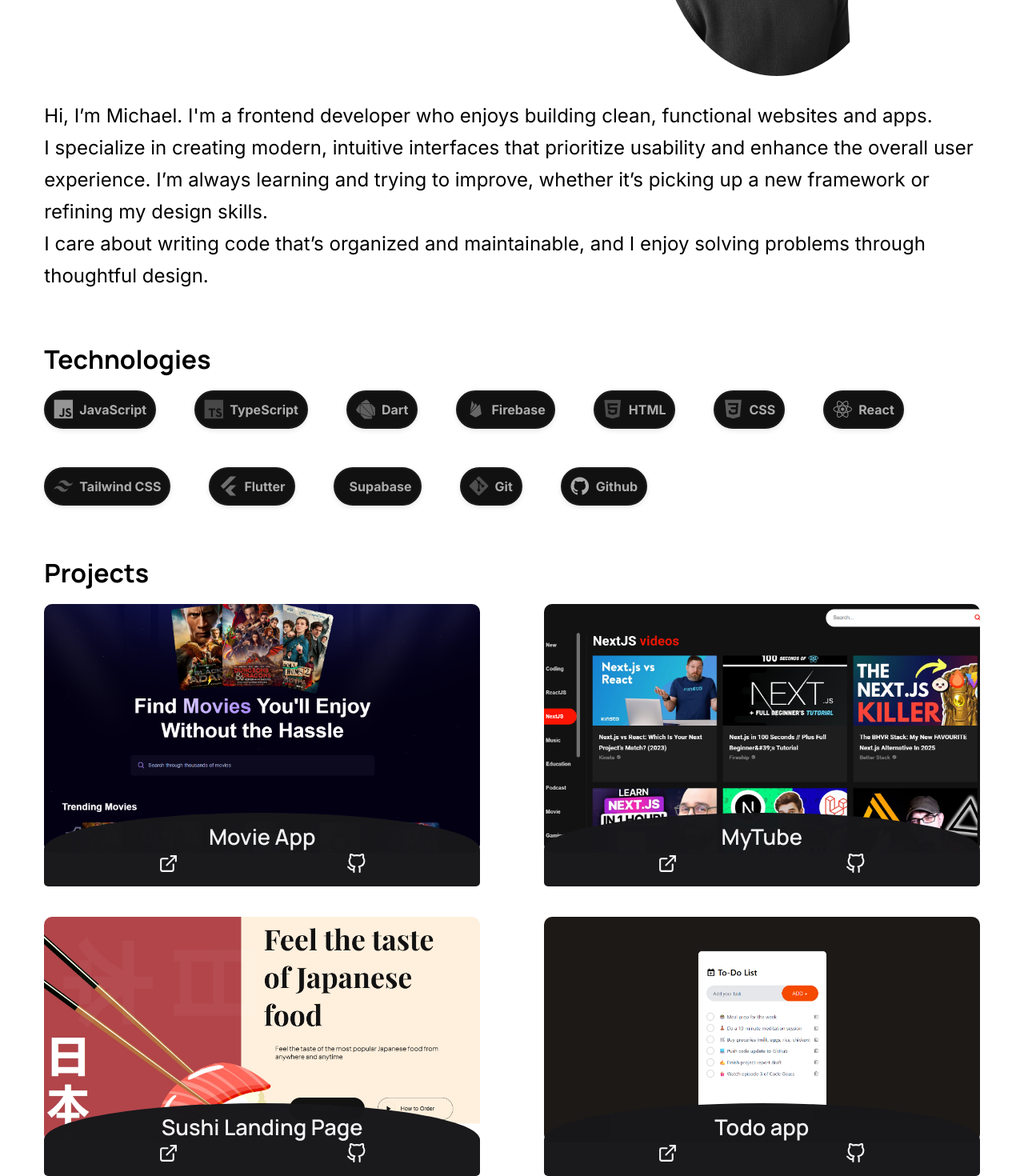
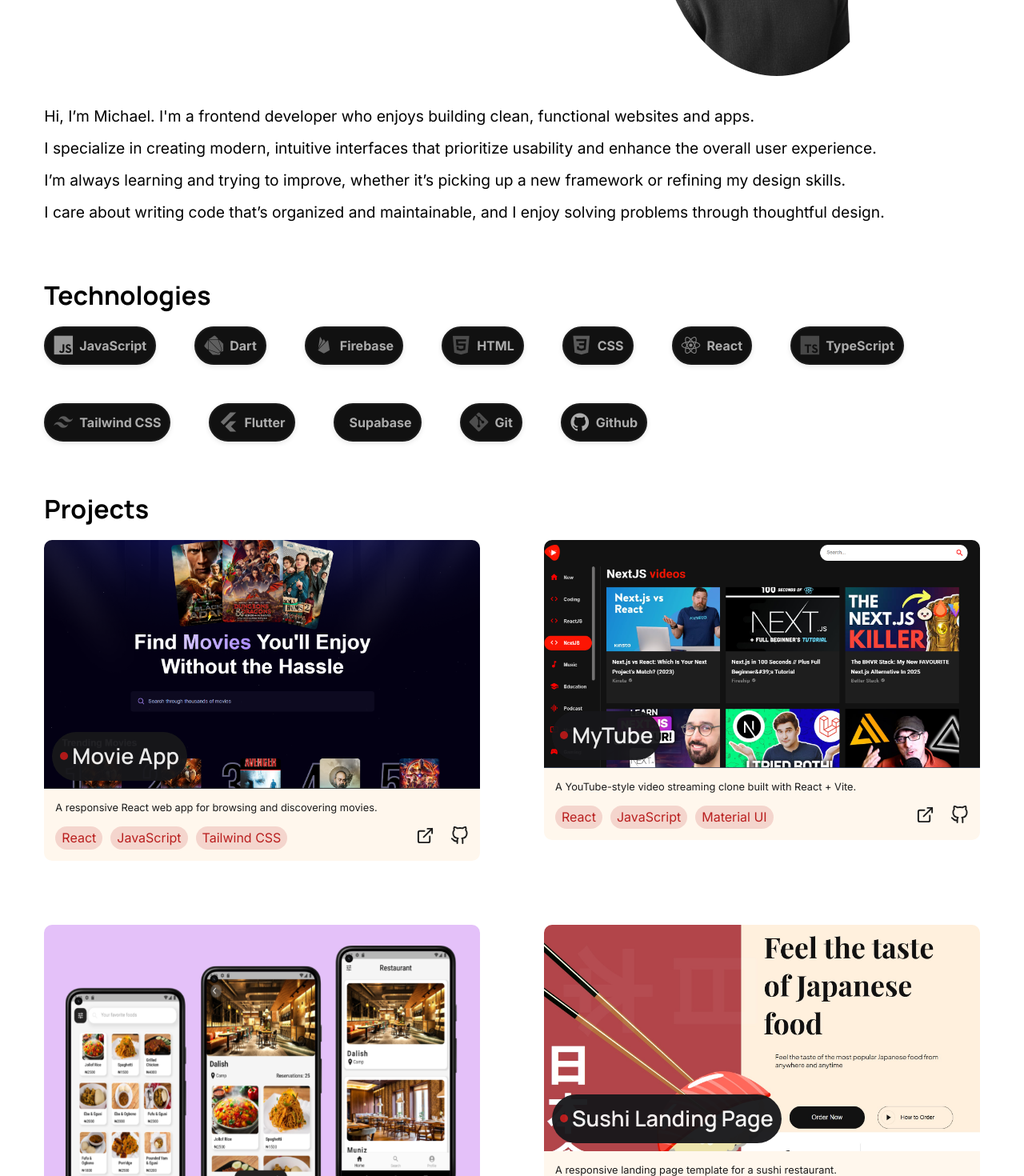
Before and after one commit to msamichael/micky, a React (Vite) app: page / in a window 1280 px wide. Shown: the part 380-1850 px from the top of the page at 80% size. Built offline with nearby package versions, Linux system fonts and the light colour scheme.

Commit message:
redesign project card

```diff
--- a/src/components/ProjectCard.jsx
+++ b/src/components/ProjectCard.jsx
@@ -1,21 +1,52 @@
 import React from "react";
-import { FiGithub, FiExternalLink} from "react-icons/fi";
+import { FiGithub, FiExternalLink } from "react-icons/fi";
 
-const ProjectCard = ({projectName, projectImage,projectLink, projectGithub}) => {
+const ProjectCard = ({
+  projectName,
+  projectImage,
+  projectLink,
+  projectGithub,
+  projectDesc,
+  toolList,
+}) => {
   return (
-      <div className="project-card">
-        <img src={projectImage} alt="movie-app" />
-        <div className="project-details">
-          <h3>{projectName}</h3>
+    <div className="project-card">
+      <div className="project-mainview">
+        <img src={projectImage} alt="project image" />
+        <div className="proj-name-bg">
+          <h3 className="project-name">{projectName}</h3>
+        </div>
+      </div>
+      <div className="project-details">
+        <p className="description">
+          {projectDesc}        </p>
+
+        <div className="project-footer">
+
+            <ul className="tools">
+
+              {toolList.map((tool) => (
+                <li className="tool-card"><p>
+
+                  {tool}
+                  </p>
+                  </li>
+              ))}
+
+            </ul>
+
+
           <div className="links">
-
-            <a href={projectLink} target="_blank" rel="noopener noreferrer"><FiExternalLink size={25}  /></a>
-            <a href={projectGithub} target="_blank" rel="noopener noreferrer"><FiGithub size={25} /></a>
-
+            {projectLink && <a href={projectLink} target="_blank" rel="noopener noreferrer">
+              <FiExternalLink size={23} color="#1A1A1A"/>
+            </a>}
+            <a href={projectGithub} target="_blank" rel="noopener noreferrer">
+              <FiGithub size={23} color="#1A1A1A"/>
+            </a>
           </div>
         </div>
       </div>
-
+    </div>
   );
 };
 
--- a/src/index.css
+++ b/src/index.css
@@ -1,10 +1,11 @@
 :root {
-  font-family: 'Inter', sans-serif;
+  font-family: "Inter", sans-serif;
   line-height: 1.5;
   font-weight: 400;
 
   color-scheme: light dark;
 
+  --primary-color: #f8470e;
 
   font-synthesis: none;
   text-rendering: optimizeLegibility;
@@ -18,42 +19,39 @@
   display: none;
 }
 
-
-
 * {
   margin: 0;
   padding: 0;
   box-sizing: border-box;
-
 }
 body {
   background-color: #ffffff;
   width: 100vw;
   color: black;
   overflow-x: hidden;
-
 }
 
 main {
   scrollbar-width: none;
   display: flex;
   flex-direction: column;
-  align-items: center;
   width: 100%;
   max-width: 1200px;
   margin: 0 auto;
   padding: 0 1.2%;
 }
 
-h1, h2, h3 {
-  font-family: 'Manrope', sans-serif;
+h1,
+h2,
+h3 {
+  font-family: "Manrope", sans-serif;
 }
 
 a {
   color: #f5f5f5;
 }
 
-a:hover{
+a:hover {
   opacity: 70%;
 }
 /* Navigation bar */
@@ -70,41 +68,36 @@ nav {
   padding: 2rem 14rem 2rem 7rem;
 }
 
-nav h2{
+nav h2 {
   font-size: 1.7rem;
-  color: #f8470e;
+  color: var(--primary-color);
 }
 nav h2 span {
   color: black;
 }
 
-
-.nav-links{
+.nav-links {
   display: flex;
   gap: 3.5rem;
 }
 
-.nav-links li{
+.nav-links li {
   list-style: none;
-
-
-
 }
 .nav-links li a {
   text-decoration: none;
   position: relative;
-  font-size: 1.4rem;
+  font-size: 1.05rem;
   color: black;
   transition: 0.3s ease;
-
 }
 
 .nav-links li a:hover {
   color: #d4cfcf;
 }
 
-.nav-links li a::after{
-  content: '';
+.nav-links li a::after {
+  content: "";
   position: absolute;
   background-color: #f8470e;
   width: 120%;
@@ -114,28 +107,28 @@ nav h2 span {
   transition: 0.3s ease;
   transform: scaleX(0);
   transform-origin: left;
-
 }
 
 .nav-links li a:hover::after {
   transform: scaleX(1);
 }
 
-
-
 /* HERO SECTION */
 
-
+.home {
+  display: flex;
+  flex-direction: column;
+  }
 
 .home h2 {
   font-size: 5rem;
-
 }
-.home p {
-  font-size: 1.5rem;
+.home .about{
+  font-size: 1.2rem;
   line-height: 2.5rem;
+  text-align: start;
 }
-.home .intro{
+.home .intro {
   display: flex;
   align-items: center;
   justify-content: center;
@@ -143,28 +136,21 @@ transform: scaleX(1);
   margin-bottom: 30px;
   gap: 20vw;
   flex-wrap: wrap;
-
 }
 .home .intro-text {
   display: flex;
   flex-direction: column;
-
 }
-
-
-
 
 .home img {
   border-radius: 70%;
   max-width: 300px;
 }
 
-
 /* SKILLS */
 
-.skills{
+.skills {
   padding-top: 60px;
-
 }
 
 .skills h2 {
@@ -190,11 +176,10 @@ transform: scaleX(1);
   padding: 10px;
   filter: grayscale(100%) brightness(70%);
   transition: 0.3s ease;
-  box-shadow: 0 2px 6px rgba(0,0,0,0.1);
+  box-shadow: 0 2px 6px rgba(0, 0, 0, 0.1);
   cursor: pointer;
   user-select: none;
 }
-
 
 .skill-card:hover {
   filter: grayscale(0%) brightness(100%);
@@ -206,13 +191,9 @@ i {
 }
 /* PROJECT */
 
-
-
 .project {
-
   padding-top: 60px;
   width: 100%;
-
 }
 
 .project h2 {
@@ -228,57 +209,124 @@ i {
 }
 
 .project-card {
-  border-radius: 60%;
-  align-items: center;
-  cursor: pointer;
+  display: flex;
+  flex-direction: column;
   color: #f5f5f5;
   height: auto;
   width: 100%;
+}
+
+.project-card img {
+  object-fit: cover;
+  border-radius: 10px 10px 0px 0px;
+  width: 100%;
+  height: 100%;
+}
+
+.project-mainview {
   position: relative;
+}
 
+.proj-name-bg {
+  background-color: #18181b;
+  opacity: 96%;
+  border-radius: 50px;
+  position: absolute;
+  left: 0;
+  bottom: 0;
+  padding: 10px;
+  margin: 10px;
+}
+
+.project-name {
+  font-size: 1.7rem;
+  font-weight: 600;
+  padding-left: 15px;
+}
+
+.project-name::before {
+  content: "";
+  position: absolute;
+  left: 10px;
+  top: 50%;
+  transform: translateY(-50%);
+  width: 10px;
+  height: 10px;
+  margin-right: 20px;
+  border-radius: 50%;
+  background: #b91c1c;
+  animation: pulse 2s infinite ease-in-out;
+}
+
+@keyframes pulse {
+  0% {
+    transform: translateY(-50%) scale(1);
+    opacity: 1;
+  }
+  50% {
+    transform: translateY(-50%) scale(0.8);
+    opacity: 0.4;
+  }
+  100% {
+    transform: translateY(-50%) scale(1);
+    opacity: 1;
+  }
 }
 
 
 
-.project-card img {
-  object-fit: cover;
-  border-radius: 10px 10px 10px 10px;
+
+
+.project-details {
+  background-color: #fff7ed;
+  color: #1a1a1a;
+  opacity: 99%;
   width: 100%;
-  height: 100%;
+  text-align: left;
+  border-radius: 0 0 10px 10px;
+  padding: 14px;
+
+  display: flex;
+  flex-direction: column;
 }
 
-.project-details {
-  background-color: #18181b;
-  opacity: 99%;
-  width: 100%;
-  text-align: center;
-  border-radius: 100% 100% 10px 10px ;
-  padding: 10px;
-  position: absolute;
-  bottom: -42px;
-  transition: all ease 0.4s;
+.project-details .description {
+  font-size: 0.8rem;
+  margin-bottom: 14px;
 }
 
-.project-details h3 {
-  font-size: 1.7rem;
-  font-weight: 600;
+.project-footer {
+  display: flex;
 }
 
-.project-details:hover {
-  border-radius: 0 0 10px 10px ;
+.project-footer .tools {
+  flex: 1;
+  list-style: none;
+  display: flex;
 
+  flex-wrap: wrap;
+  gap: 10px;
 }
 
-.project-details .links {
+.project-footer .tool-card {
+  background-color: #b91c1c27;
+  color: #b91c1c;
 
-  display: flex;
-  justify-content: center;
-  gap: 40%;
 
+  width: fit-content;
+  padding: 1px 7px;
+  border-radius: 50px;
+
+  user-select: none;
 }
 
-
-
+.project-footer .tool-card p{
+  margin: 1px;
+}
+.project-footer .links {
+  display: flex;
+  gap: 20px;
+}
 
 /* Footer */
 
@@ -290,12 +338,10 @@ i {
   background-color: #18181b;
   margin-top: 150px;
   padding: 20px 50px;
-
-
 }
 
-.footer h3 {
-  font-weight: 500;
+.footer h4 {
+  font-weight: 400;
 }
 
 .footer-links {
@@ -303,16 +349,13 @@ i {
   align-items: center;
   gap: 30px;
   cursor: pointer;
-
 }
 .footer-links a {
   color: #ffffff;
   text-decoration: none;
 }
 
-
-@media (max-width: 800px){
-
+@media (max-width: 800px) {
   body {
     overflow-x: hidden;
   }
@@ -321,7 +364,6 @@ i {
     padding: 0 2.6vw;
     width: 100vw;
     max-width: 100vw;
-
   }
 
   nav {
@@ -338,23 +380,21 @@ i {
   .home {
     margin-top: 40px;
   }
- .home .intro{
+  .home .intro {
     display: flex;
     flex-direction: column;
     align-items: center;
     text-align: center;
     margin-bottom: 40px;
     gap: 0.1vh;
-
   }
 
   .home h2 {
     font-size: 4rem;
-
   }
 
   .home p {
-  font-size: 1.15rem;
+    font-size: 1.0rem;
     line-height: 2rem;
   }
 
@@ -371,22 +411,18 @@ i {
     filter: grayscale(0%) brightness(100%);
   }
 
-
   .project-grid {
     grid-template-columns: 1fr;
     padding: 0 10px;
   }
 
-.project-details{
+  .project-details {
     border-radius: 0 0 10px 10px;
   }
-
 
   .footer {
     padding: 30px 20px;
     gap: 1rem;
     flex-direction: column-reverse;
   }
-
-
 }
--- a/src/sections/Footer.jsx
+++ b/src/sections/Footer.jsx
@@ -4,7 +4,7 @@ import { FiMail } from "react-icons/fi";
 const Footer = () => {
   return (
     <footer className="footer">
-      <h3>© Michael Anifowose 2025</h3>
+      <h4>© Michael Anifowose 2025</h4>
 
       <div className="footer-links">
         <a href="mailto:mickeyfowose@gmail.com">
--- a/src/sections/Hero.jsx
+++ b/src/sections/Hero.jsx
@@ -12,23 +12,27 @@ const Hero = () => {
 
         <img src={micky} alt="Michael Anifowose" />
       </div>
+
+      <div className="about">
+
       <p>
         Hi, I’m Michael. I'm a frontend developer who enjoys building clean,
         functional websites and apps.
       </p>
       <p>
         I specialize in creating modern, intuitive interfaces that prioritize
-        usability and enhance the overall user experience.  I’m always learning and trying to improve, whether it’s
-      picking up a new framework or refining my design skills.
+        usability and enhance the overall user experience.
       </p>
       <p>
-
-       I care about writing code that’s organized and maintainable, and I enjoy solving
-      problems through thoughtful design.
+        I’m always learning and trying to improve, whether it’s picking up a new
+        framework or refining my design skills.
       </p>
       <p>
+        I care about writing code that’s organized and maintainable, and I enjoy
+        solving problems through thoughtful design.
+      </p>
+      </div>
 
-      </p>
     </section>
   );
 };
--- a/src/sections/Projects.jsx
+++ b/src/sections/Projects.jsx
@@ -4,6 +4,7 @@ import sushi from "../assets/project/sushi website.jpg";
 import todo from "../assets/project/todo app.png";
 import weather from "../assets/project/weather app.png";
 import mytube from "../assets/project/mytube.png"
+import restautant from "../assets/project/restaurant.png";
 
 import ProjectCard from "../components/ProjectCard";
 
@@ -17,30 +18,47 @@ const Projects = () => {
           projectImage={movie}
           projectLink={"https://movie-app-mucl.vercel.app/"}
           projectGithub={"https://github.com/msamichael/movie-app"}
-        />
+          projectDesc={'A responsive React web app for browsing and discovering movies.'}
+          toolList={['React', 'JavaScript', 'Tailwind CSS']}
+          />
         <ProjectCard
           projectName={"MyTube"}
           projectImage={mytube}
           projectLink={"https://mytube-doyf.vercel.app/"}
           projectGithub={"https://github.com/msamichael/mytube"}
-        />
+          projectDesc={'A YouTube-style video streaming clone built with React + Vite.'}
+          toolList={['React','JavaScript', 'Material UI']}
+          />
+        <ProjectCard
+          projectName={"Restaurant Reservation"}
+          projectImage={restautant}
+          projectGithub={"https://github.com/msamichael/restaurant-reservation-app"}
+          projectDesc={'A full-stack Flutter application that handles restaurant bookings, availability checks, and a user-friendly reservation interface.'}
+          toolList={['Flutter', 'Dart', 'Supabase']}
+          />
         <ProjectCard
           projectName={"Sushi Landing Page"}
           projectImage={sushi}
           projectLink={"https://sushi-landing-page-chi.vercel.app/"}
           projectGithub={"https://github.com/msamichael/sushi-landing-page"}
-        />
+          projectDesc={'A responsive landing page template for a sushi restaurant.'}
+          toolList={['HTML', 'CSS', 'JavaScript']}
+          />
         <ProjectCard
           projectName={"Todo app"}
           projectLink={"https://todo-app-nine-pi-59.vercel.app/"}
           projectImage={todo}
           projectGithub={"https://github.com/msamichael/todo-app"}
-        />
+          projectDesc={'A simple todo list app for managing tasks.'}
+          toolList={['React', 'JavaScript', 'Tailwind CSS']}
+          />
         <ProjectCard
           projectName={"Weather App"}
           projectImage={weather}
           projectLink={"https://weather-app-blu.vercel.app/"}
           projectGithub={"https://github.com/msamichael/weather-app"}
+          projectDesc={'A weather information app (frontend) that fetches and displays weather data for user-selected locations.'}
+          toolList={['React' , 'JavaScript', 'Tailwind CSS']}
         />
       </div>
     </div>
--- a/src/sections/Skill.jsx
+++ b/src/sections/Skill.jsx
@@ -9,10 +9,6 @@ const Skill = () => {
         <SkillCard
           skillIcon={"devicon-javascript-plain colored"}
           skillName={"JavaScript"}
-        />
-        <SkillCard
-          skillIcon={"devicon-typescript-plain colored"}
-          skillName={"TypeScript"}
         />
         <SkillCard
           skillIcon={"devicon-dart-plain colored"}
@@ -33,6 +29,10 @@ const Skill = () => {
         <SkillCard
           skillIcon={"devicon-react-plain colored"}
           skillName={"React"}
+        />
+        <SkillCard
+          skillIcon={"devicon-typescript-plain colored"}
+          skillName={"TypeScript"}
         />
         <SkillCard
           skillIcon={"devicon-tailwindcss-plain colored"}
```
Also changed, not shown: src/assets/project/restaurant.png (added). Lines whose indentation alone changed are shown as unchanged.
